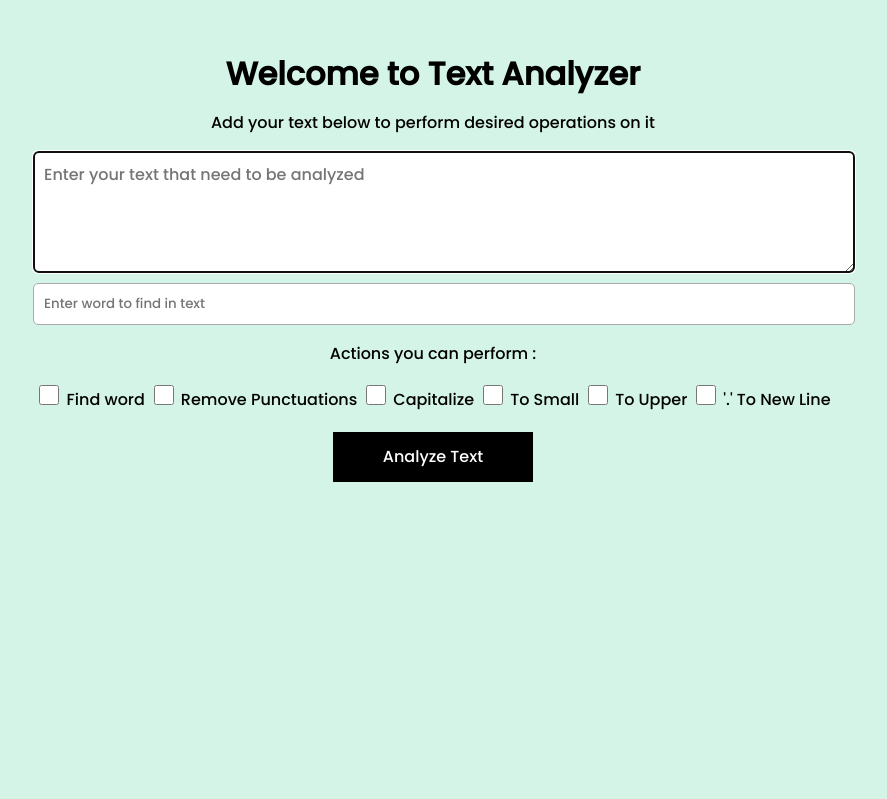
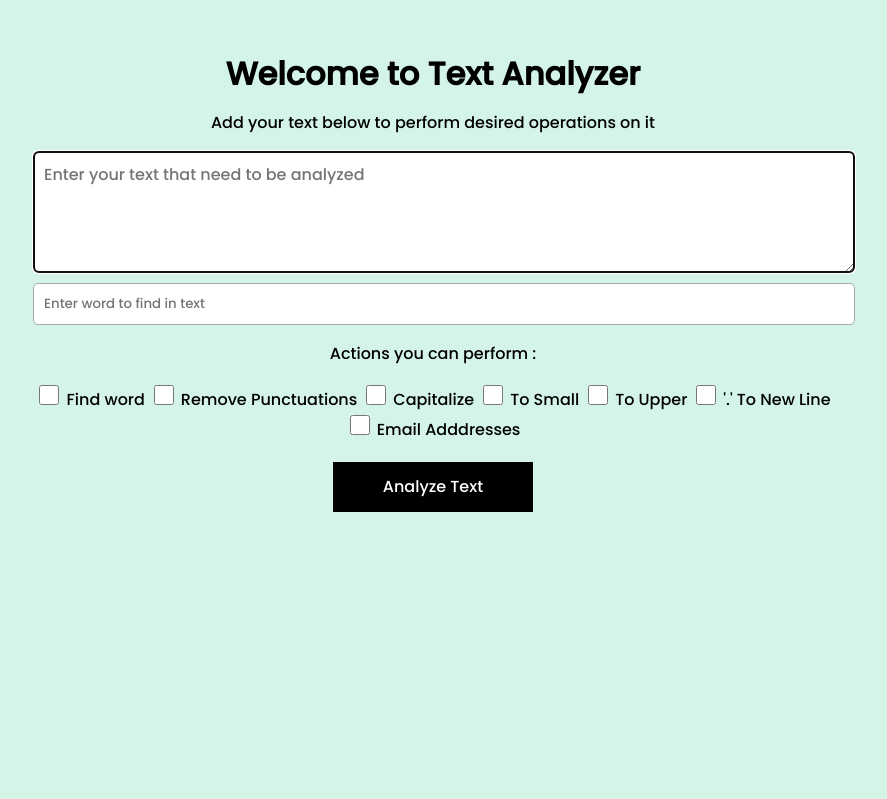
Before and after one commit to rockingrohit9639/TextAnalyzer, a Django app: page /index in a window 1280 px wide. Shown: the part 71-870 px from the top of the page, without its empty margins (207-1094 px from the left). Run offline with Django 3.2, Linux system fonts and the light colour scheme.

Commit message:
Added Feature to search Emails

```diff
--- a/mysite/views.py
+++ b/mysite/views.py
@@ -1,6 +1,7 @@
 from django.http import HttpResponse
 from django.shortcuts import render
 import string
+import re
 
 def index(request):
 
@@ -25,6 +26,7 @@ def analyze(request):
     upper = request.POST.get('toUpper', 'off')
     word_find_flag = request.POST.get('word_find', 'off')
     New_Line = request.POST.get('New_line', 'off')
+    Emails= request.POST.get('Email_Address', 'off')
     analyzed_text = ""
     word_status = ""
 
@@ -51,9 +53,18 @@ def analyze(request):
             analyzed_text = analyzed_text + char
         result = {
             "analyzed_text": analyzed_text,
-            "purpose": "Remove Punctuations",
+            "purpose": "Changes '.' to New Line",
             "wordcount": countword
         }
+    elif Emails == "on":
+        lst= re.findall('\S+@\S+', djText)
+        result = {
+            "analyzed_text": lst,
+            "purpose": "Find All Emails",
+            "wordcount": countword
+        }
+
+
 
     elif remPunc == "on" and cap == "on":
 
--- a/templates/index.html
+++ b/templates/index.html
@@ -201,6 +201,10 @@
                                 <input class="form-input" type="checkbox" value="on" id="New_line" name="New_line">
                                 <label class="form-label" for="New_line">'.' To New Line</label>
                             </div>
+                            <div class="buttons">
+                                <input class="form-input" type="checkbox" value="on" id="Email_Address" name="Email_Address">
+                                <label class="form-label" for="Email_Address">Email Adddresses</label>
+                            </div>
                         </div>
                         <button type="submit">Analyze Text</button>
                     </form>
```
